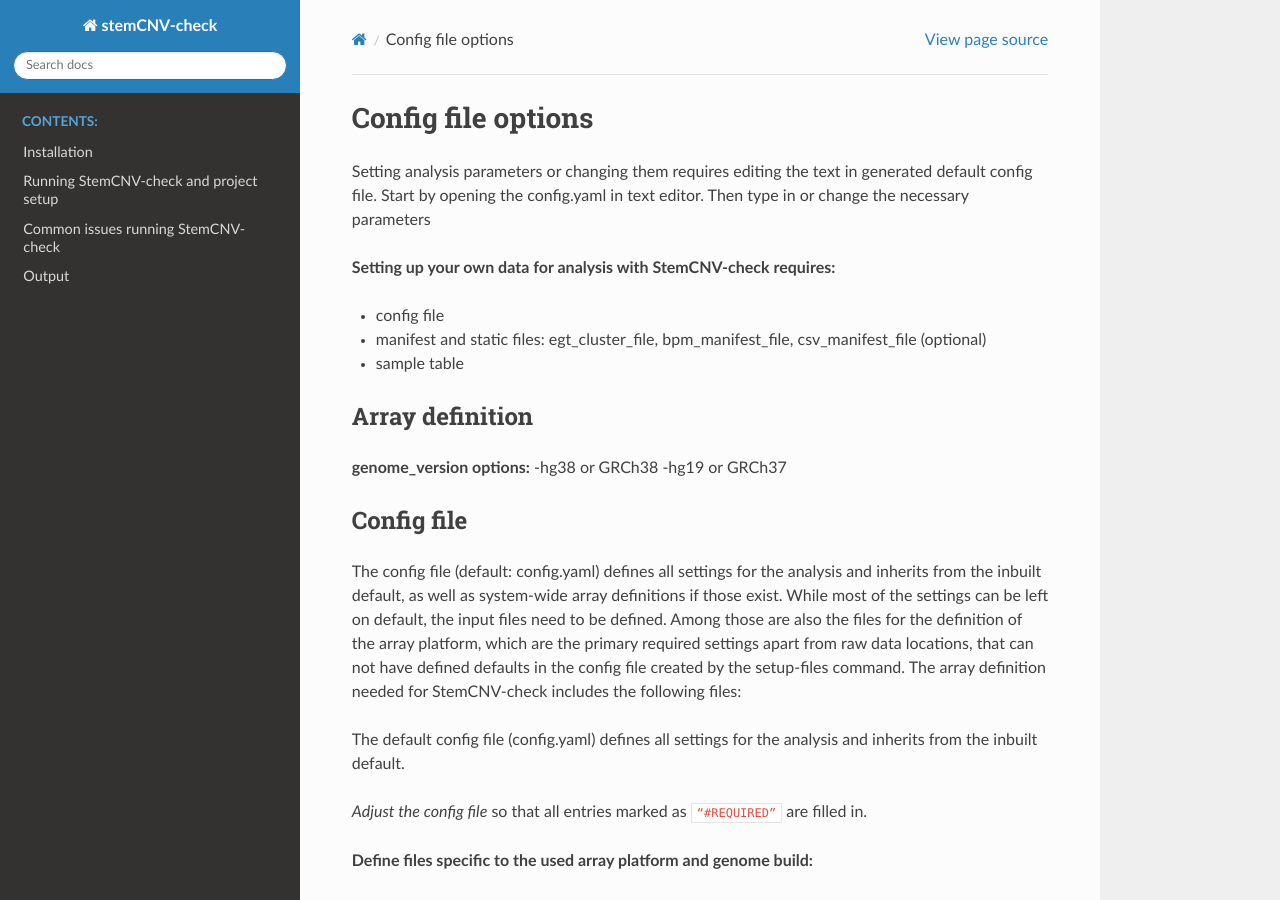
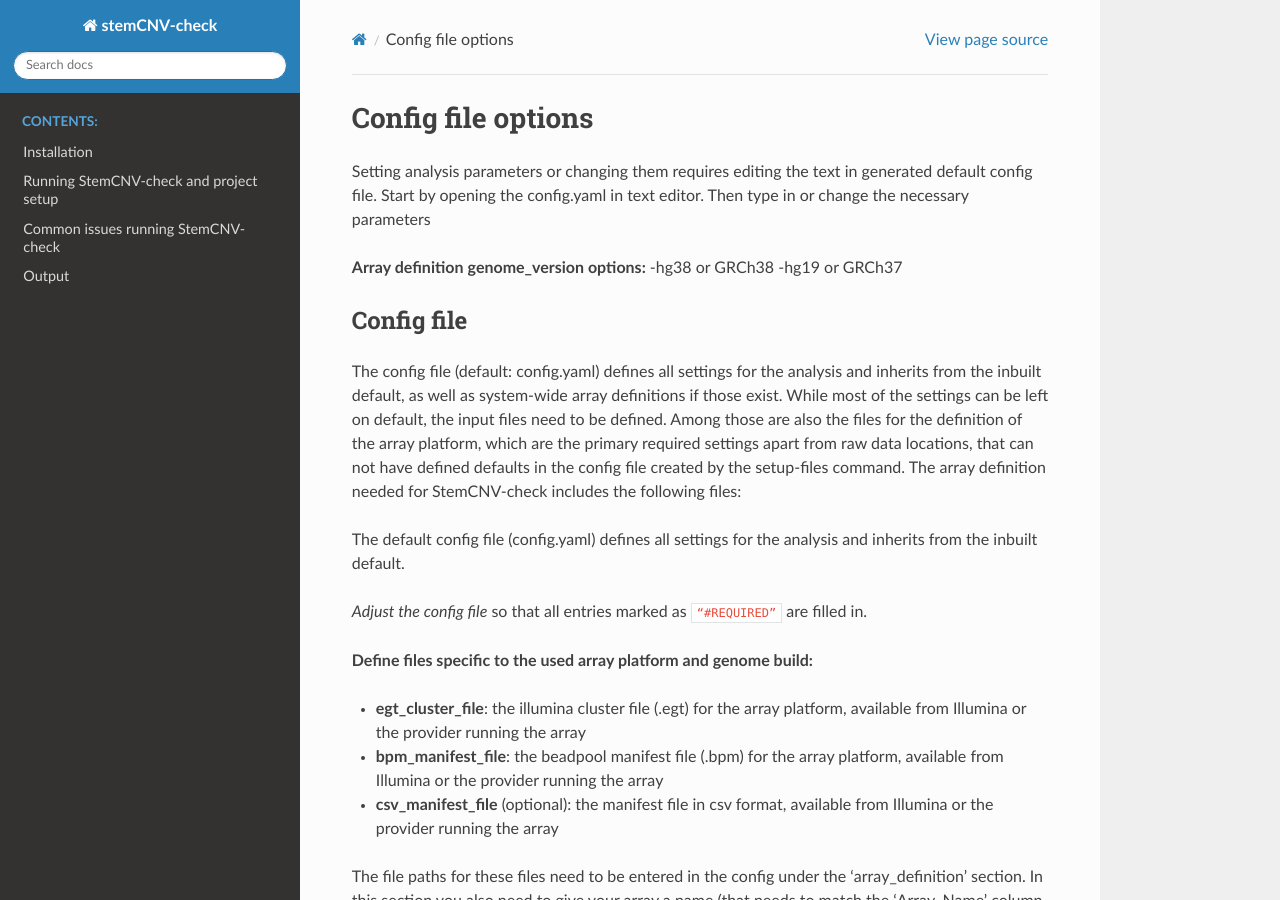
Before and after one commit to icalledmyselfmoon/stemCNV_check_Read_the_docs, a Sphinx documentation site: the page built from source/config_parameters.rst, in a window 1280 px wide and 900 px high. Built offline with Sphinx 7.4.7 and the Read the Docs theme 3.1.0, drawn with Linux system fonts in a browser that asks for light colours; pages that are not in the unit, such as notebooks, are missing from menus.

Commit message:
Update config_parameters.rst

```diff
--- a/source/config_parameters.rst
+++ b/source/config_parameters.rst
@@ -3,15 +3,8 @@ Config file options
 
 Setting analysis parameters or changing them requires editing the text in  generated default config file. Start by opening the config.yaml in text editor. Then type in or change the necessary parameters
 
-**Setting up your own data for analysis with StemCNV-check requires:**
 
-- config file
-- manifest and static files: egt_cluster_file, bpm_manifest_file, csv_manifest_file (optional)
-- sample table
-
-
-Array definition
---------------
+**Array definition**
 **genome_version options:**
 -hg38 or GRCh38
 -hg19 or GRCh37
```
